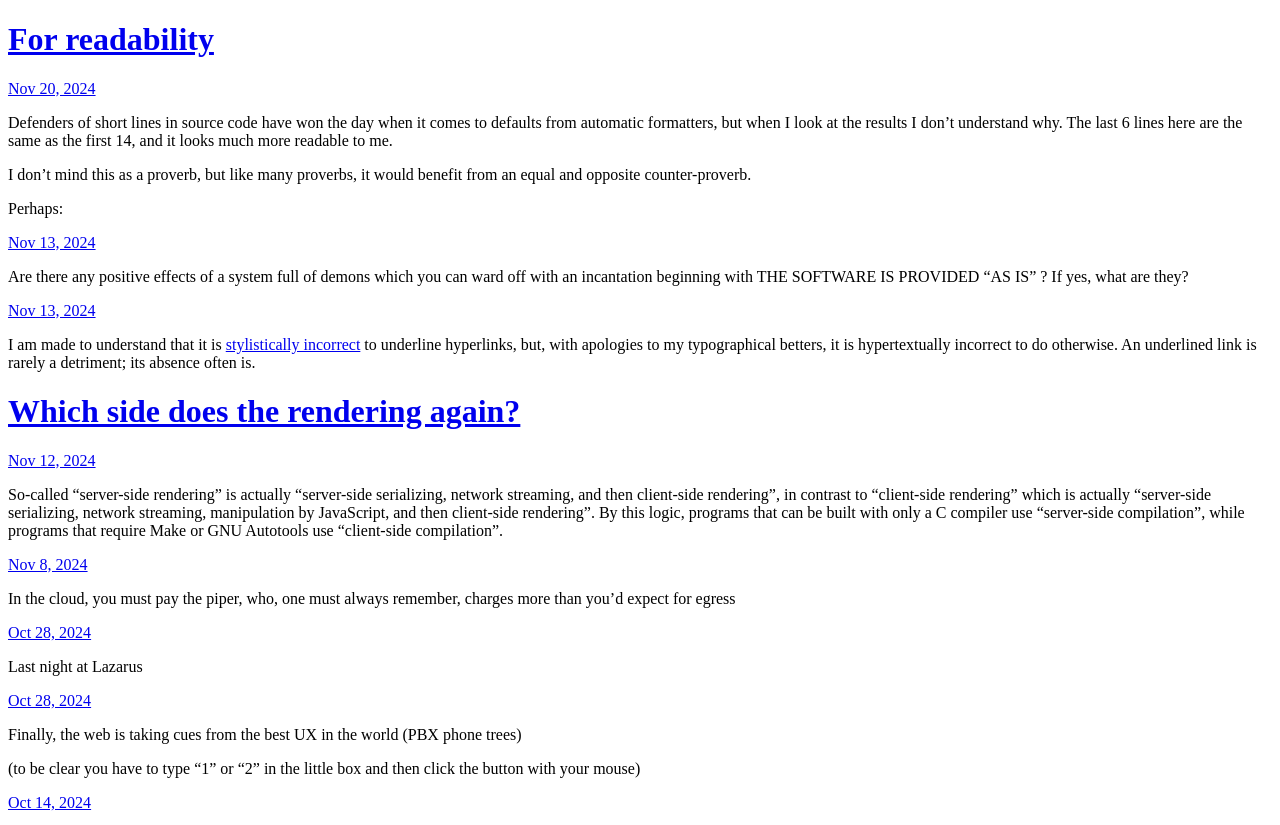
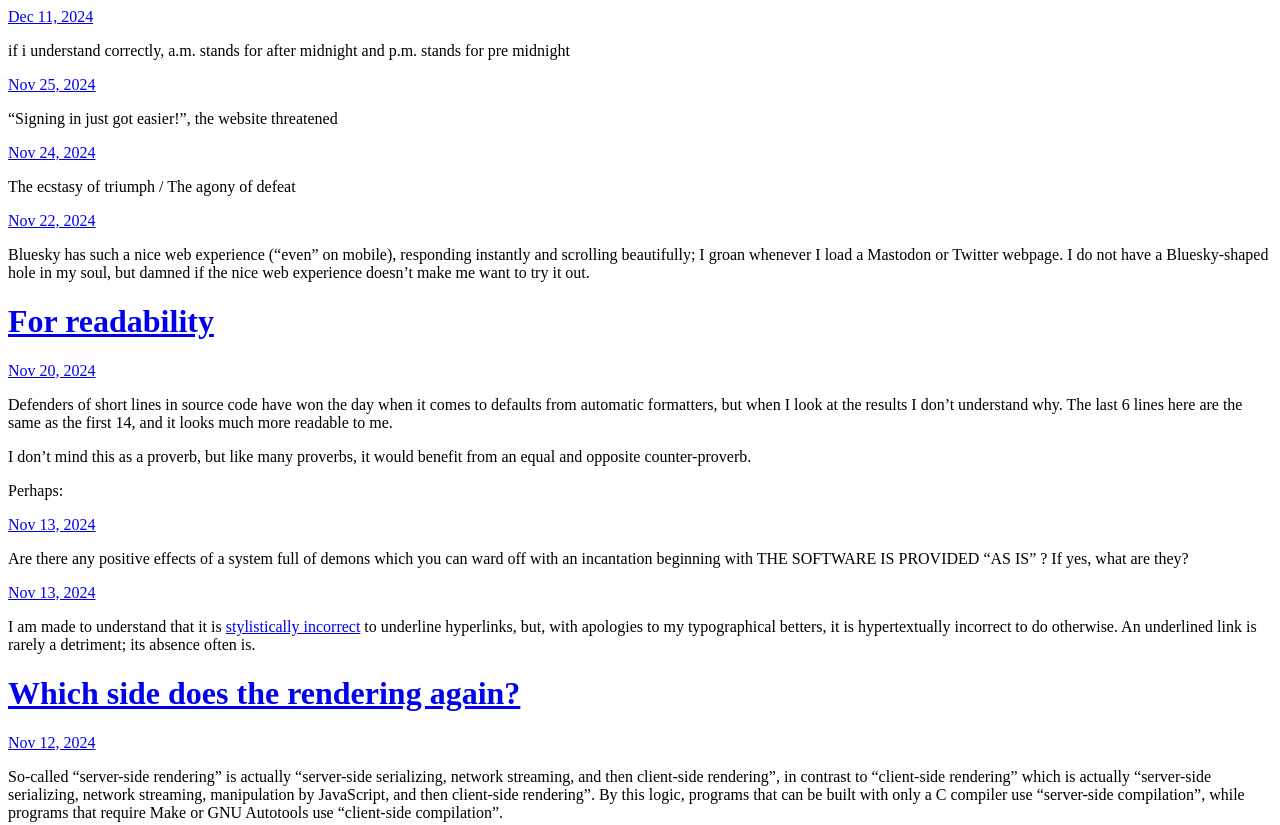
Before and after one commit to mrled/whispers.micahrl.com, a plain HTML site: page index.html in a window 1280 px wide. Shown: the top 825 px of the page. Drawn offline with Linux system fonts and the light colour scheme.

Commit message:
Archiving from Micro.blog.

```diff
--- a/index.html
+++ b/index.html
@@ -24,6 +24,51 @@
 
 	  <div class="h-entry">
 
+
+		<a href="https://whispers.micahrl.com/2024/12/11/if-i-understand.html" class="u-url"><time class="dt-published" datetime="2024-12-11 20:15:16 -0600">Dec 11, 2024</time></a>
+
+		<div class="e-content">
+			 <p>if i understand correctly, a.m. stands for after midnight and p.m. stands for pre midnight</p>
+
+		</div>
+	  </div>
+
+	  <div class="h-entry">
+
+
+		<a href="https://whispers.micahrl.com/2024/11/25/signing-in-just.html" class="u-url"><time class="dt-published" datetime="2024-11-25 17:40:26 -0600">Nov 25, 2024</time></a>
+
+		<div class="e-content">
+			 <p>&ldquo;Signing in just got easier!&rdquo;, the website threatened</p>
+
+		</div>
+	  </div>
+
+	  <div class="h-entry">
+
+
+		<a href="https://whispers.micahrl.com/2024/11/24/the-ecstasy-of.html" class="u-url"><time class="dt-published" datetime="2024-11-24 13:39:45 -0600">Nov 24, 2024</time></a>
+
+		<div class="e-content">
+			 <p>The ecstasy of triumph / The agony of defeat</p>
+<p><!-- raw HTML omitted --><!-- raw HTML omitted --></p>
+
+		</div>
+	  </div>
+
+	  <div class="h-entry">
+
+
+		<a href="https://whispers.micahrl.com/2024/11/22/bluesky-has-such.html" class="u-url"><time class="dt-published" datetime="2024-11-22 09:39:09 -0600">Nov 22, 2024</time></a>
+
+		<div class="e-content">
+			 <p>Bluesky has such a nice web experience (&ldquo;even&rdquo; on mobile), responding instantly and scrolling beautifully; I groan whenever I load a Mastodon or Twitter webpage. I do not have a Bluesky-shaped hole in my soul, but damned if the nice web experience doesn&rsquo;t make me want to try it out.</p>
+
+		</div>
+	  </div>
+
+	  <div class="h-entry">
+
 			<h1><a href="https://whispers.micahrl.com/2024/11/20/for-readability.html">For readability</a></h1>
 
 
@@ -32,10 +77,11 @@
 		<div class="e-content">
 			 <p>Defenders of short lines in source code have won the day when it comes to defaults from automatic formatters, but when I look at the results I don&rsquo;t understand why. The last 6 lines here are the same as the first 14, and it looks much more readable to me.</p>
 <!-- raw HTML omitted -->
+<!-- raw HTML omitted -->
+<!-- raw HTML omitted -->
 <p>I don&rsquo;t mind this as a proverb, but like many proverbs, it would benefit from an equal and opposite counter-proverb.</p>
 <!-- raw HTML omitted -->
 <p>Perhaps:</p>
-<!-- raw HTML omitted -->
 <!-- raw HTML omitted -->
 
 		</div>
```
